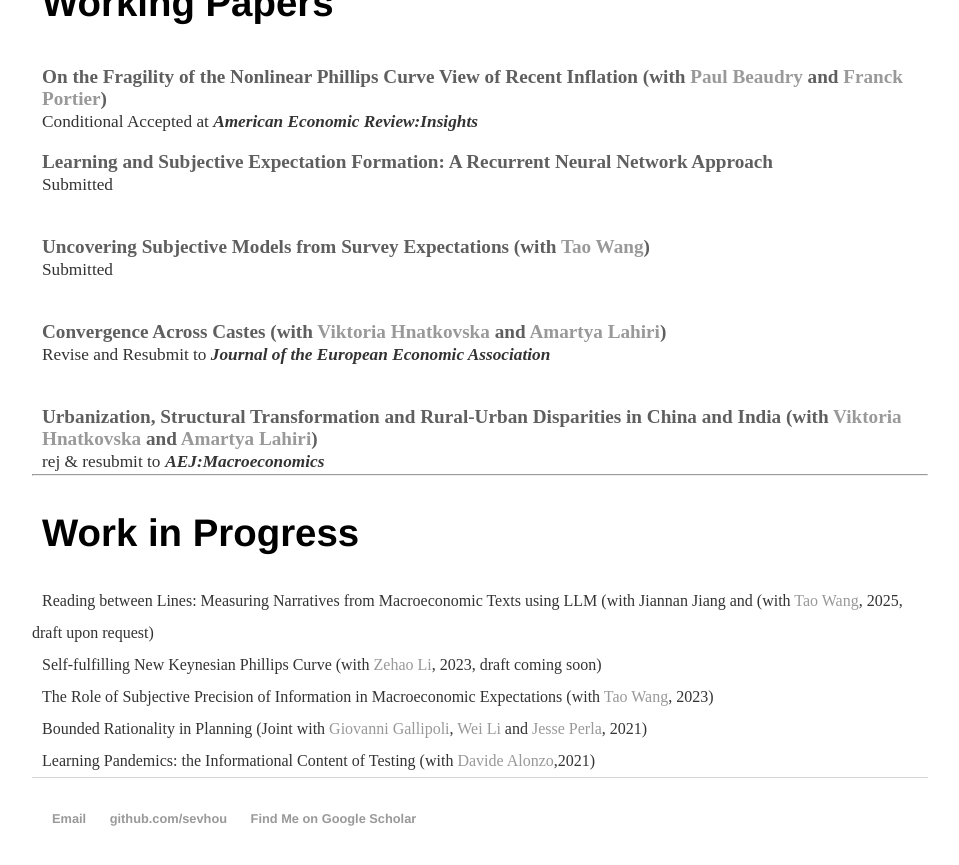
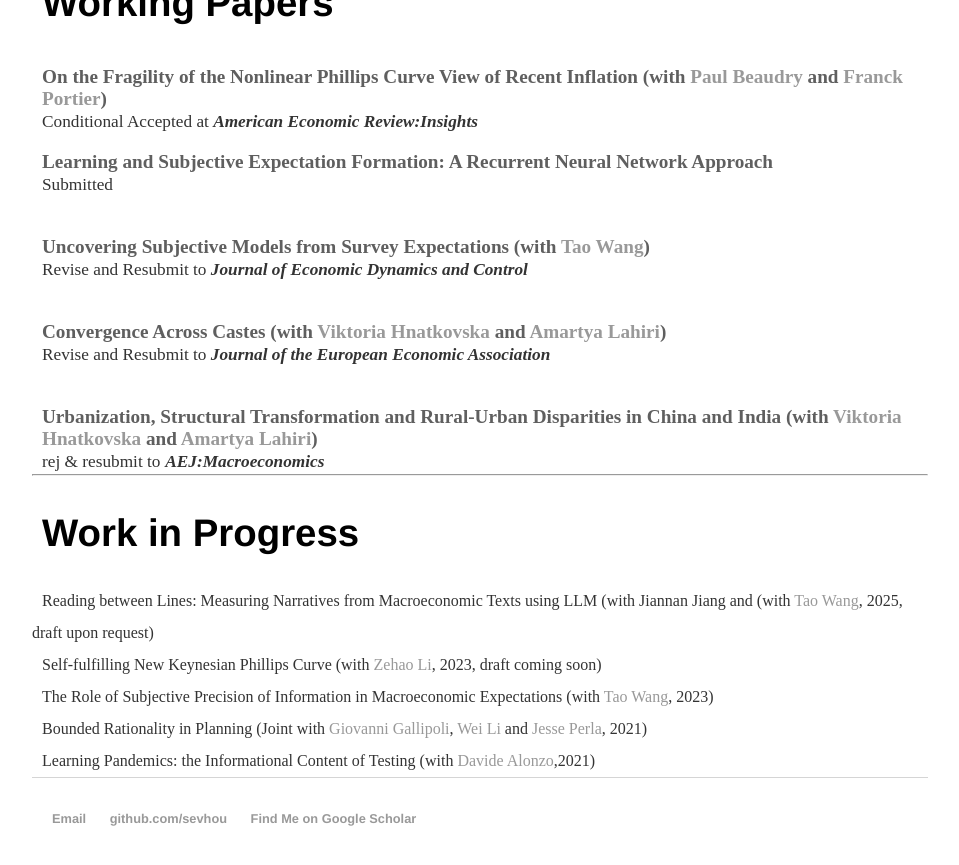
Before and after one commit to sevhou/sevhou.github.io, a Jekyll site: the page built from research/index.html, in a window 1280 px wide and 900 px high, scrolled down 729 px. Shown: the top 865 px of the window, without its empty margins (160-1119 px from the left). Built offline with Jekyll 4.4.1, drawn with Linux system fonts in a browser that asks for light colours.

Commit message:
Update index.html

```diff
--- a/research/index.html
+++ b/research/index.html
@@ -64,7 +64,7 @@ title: Research
     </div>
 
     <br><h2 type="button" class="slide-toggle">Uncovering Subjective Models from Survey Expectations (with <a href="https://taowangecon.github.io/">Tao Wang</a>)<br>
-		<pubf>Submitted</pubf></h2>
+		<pubf>Revise and Resubmit to </pubf> <jname>Journal of Economic Dynamics and Control</jname></h2>
     <div class="box">
         <div class="box-inner">Households perceive macroeconomic variables to move together in a way different
 		from the patterns seen in their realizations, professionals' forecasts, and the standard macroeconomic models.
```
